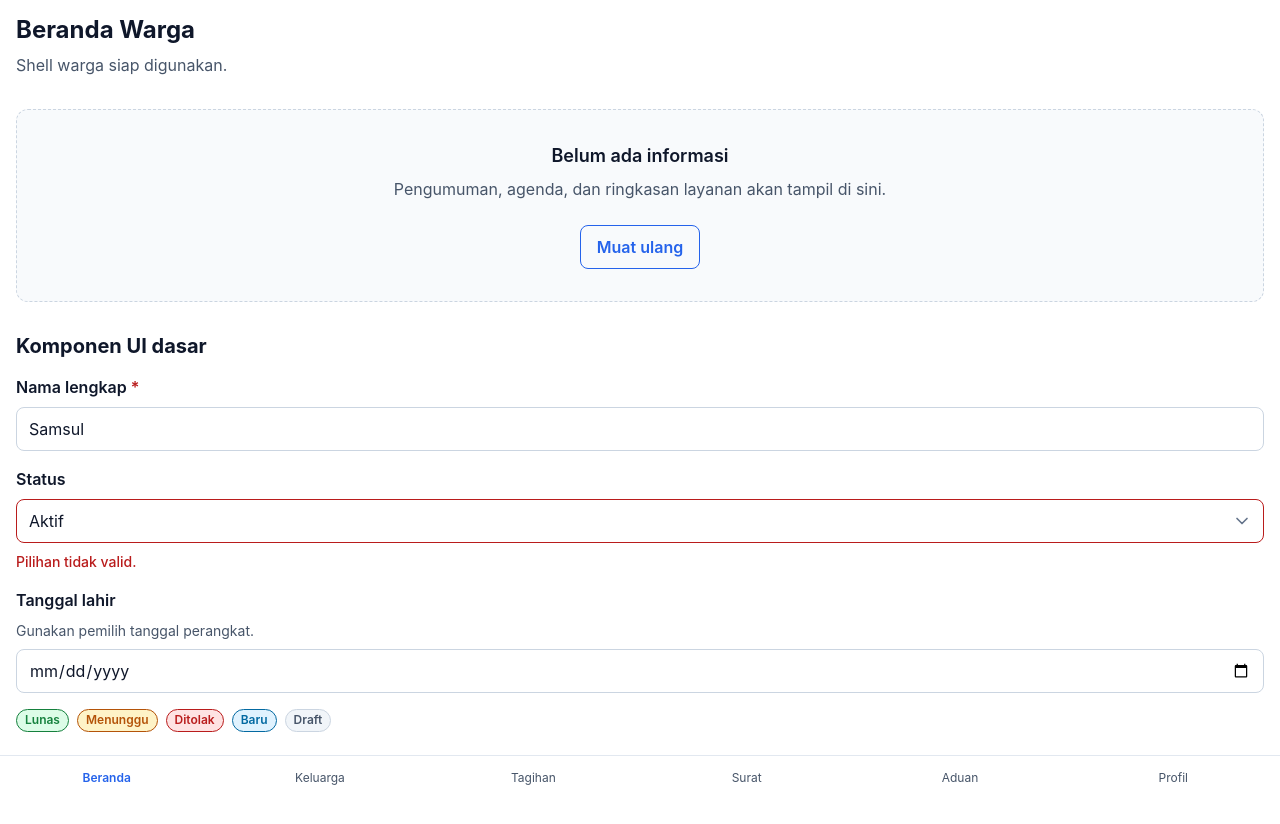
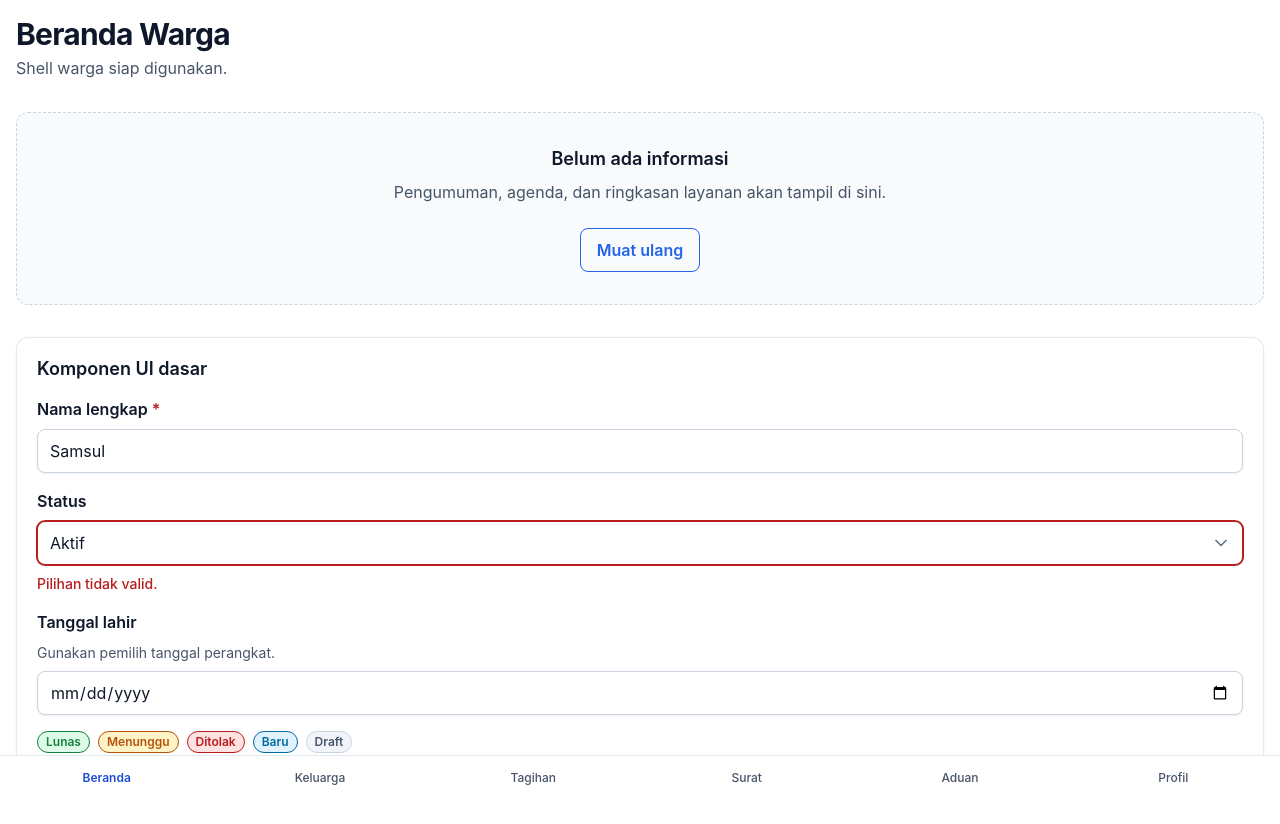
Before and after one commit to maspriyambodo/rtdigital, a Next.js app in the folder apps/web/: page /warga in a window 1280 px wide. Shown: the top 824 px of the page. Built offline with nearby package versions, Linux system fonts and the light colour scheme; no server answers.

Commit message:
style(web): polish UI hierarchy, forms, and navigation
Refine global UI states, form controls, navigation hierarchy, and dashboard card layouts without changing application logic.

```diff
--- a/apps/web/src/app/(warga)/warga/page.tsx
+++ b/apps/web/src/app/(warga)/warga/page.tsx
@@ -8,21 +8,25 @@ import { TextInput } from "@/components/ui/TextInput";
 
 export default function WargaHomePage() {
   return (
-    <div style={{ display: "grid", gap: "var(--space-8)" }}>
-      <section>
+    <div style={{ display: "flex", flexDirection: "column", gap: "var(--space-8)" }}>
+      <header>
         <h1
           style={{
-            marginBottom: "var(--space-2)",
-            fontSize: "1.5rem",
+            margin: 0,
+            marginBottom: "var(--space-1)",
+            fontSize: "1.875rem",
+            fontWeight: 700,
             lineHeight: 1.2,
+            letterSpacing: "-0.025em",
+            color: "var(--color-text)",
           }}
         >
           Beranda Warga
         </h1>
-        <p style={{ color: "var(--color-text-secondary)" }}>
+        <p style={{ margin: 0, color: "var(--color-text-secondary)", fontSize: "1rem" }}>
           Shell warga siap digunakan.
         </p>
-      </section>
+      </header>
 
       <EmptyState
         title="Belum ada informasi"
@@ -30,8 +34,27 @@ export default function WargaHomePage() {
         action={<Button variant="outline">Muat ulang</Button>}
       />
 
-      <section style={{ display: "grid", gap: "var(--space-4)" }}>
-        <h2 style={{ fontSize: "1.25rem", lineHeight: 1.25 }}>
+      <section
+        style={{
+          display: "flex",
+          flexDirection: "column",
+          gap: "var(--space-4)",
+          padding: "var(--space-5)",
+          background: "var(--color-surface)",
+          border: "1px solid var(--color-border)",
+          borderRadius: "var(--radius-lg)",
+          boxShadow: "var(--shadow-sm)",
+        }}
+      >
+        <h2
+          style={{
+            margin: 0,
+            fontSize: "1.125rem",
+            fontWeight: 600,
+            lineHeight: 1.25,
+            color: "var(--color-text)",
+          }}
+        >
           Komponen UI dasar
         </h2>
 
--- a/apps/web/src/app/globals.css
+++ b/apps/web/src/app/globals.css
@@ -54,6 +54,9 @@
   --font-sans:
     Inter, ui-sans-serif, system-ui, -apple-system, BlinkMacSystemFont,
     "Segoe UI", Roboto, Helvetica, Arial, sans-serif;
+
+  --transition-fast: 150ms ease;
+  --shadow-lg: 0 12px 28px rgb(15 23 42 / 0.12);
 }
 
 *,
@@ -113,6 +116,31 @@ svg {
   outline-offset: 2px;
 }
 
+button,
+input,
+select {
+  transition:
+    background-color var(--transition-fast),
+    border-color var(--transition-fast),
+    box-shadow var(--transition-fast),
+    color var(--transition-fast);
+}
+
+button:not(:disabled):hover {
+  filter: brightness(0.97);
+}
+
+button:disabled,
+input:disabled,
+select:disabled {
+  cursor: not-allowed;
+}
+
+input::placeholder {
+  color: var(--color-text-muted);
+  opacity: 1;
+}
+
 .tabular {
   font-variant-numeric: tabular-nums;
 }
--- a/apps/web/src/components/layout/PengurusNavigation.tsx
+++ b/apps/web/src/components/layout/PengurusNavigation.tsx
@@ -53,11 +53,12 @@ export function PengurusNavigation({
               borderRadius: "var(--radius-md)",
               color: isActive
                 ? "var(--color-primary-700)"
-                : "var(--color-text)",
+                : "var(--color-text-secondary)",
               background: isActive
                 ? "var(--color-primary-50)"
                 : "transparent",
-              fontWeight: isActive ? 600 : 400,
+              fontWeight: isActive ? 600 : 500,
+              transition: "background-color var(--transition-fast), color var(--transition-fast)",
             }}
           >
             {item.label}
--- a/apps/web/src/components/layout/WargaNavigation.tsx
+++ b/apps/web/src/components/layout/WargaNavigation.tsx
@@ -46,12 +46,13 @@ export function WargaNavigation() {
               minHeight: 44,
               padding: "var(--space-2) 2px",
               color: isActive
-                ? "var(--color-primary-600)"
+                ? "var(--color-primary-700)"
                 : "var(--color-text-secondary)",
               fontSize: "0.75rem",
-              fontWeight: isActive ? 600 : 400,
+              fontWeight: isActive ? 600 : 500,
               textAlign: "center",
               whiteSpace: "nowrap",
+              transition: "color var(--transition-fast)",
             }}
           >
             {item.label}
--- a/apps/web/src/components/ui/Button.tsx
+++ b/apps/web/src/components/ui/Button.tsx
@@ -49,11 +49,13 @@ export const Button = forwardRef<HTMLButtonElement, ButtonProps>(
           display: "inline-flex",
           alignItems: "center",
           justifyContent: "center",
+          gap: "var(--space-2)",
           minHeight: 44,
           padding: "var(--space-2) var(--space-4)",
           borderRadius: "var(--radius-md)",
           cursor: isDisabled ? "not-allowed" : "pointer",
           fontWeight: 600,
+          boxShadow: variant === "primary" ? "var(--shadow-sm)" : "none",
           opacity: isDisabled ? 0.6 : 1,
           ...styles[variant],
           ...style,
--- a/apps/web/src/components/ui/DatePicker.tsx
+++ b/apps/web/src/components/ui/DatePicker.tsx
@@ -26,6 +26,7 @@ export const DatePicker = forwardRef<HTMLInputElement, DatePickerProps>(
           background: "var(--color-surface)",
           color: "var(--color-text)",
           fontSize: "1rem",
+          boxShadow: isInvalid ? "0 0 0 1px var(--color-danger)" : "var(--shadow-sm)",
           ...style,
         }}
         {...props}
--- a/apps/web/src/components/ui/Select.tsx
+++ b/apps/web/src/components/ui/Select.tsx
@@ -24,6 +24,7 @@ export const Select = forwardRef<HTMLSelectElement, SelectProps>(
             background: "var(--color-surface)",
             color: "var(--color-text)",
             fontSize: "1rem",
+            boxShadow: isInvalid ? "0 0 0 1px var(--color-danger)" : "var(--shadow-sm)",
             ...style,
           }}
           {...props}
--- a/apps/web/src/components/ui/TextInput.tsx
+++ b/apps/web/src/components/ui/TextInput.tsx
@@ -22,6 +22,7 @@ export const TextInput = forwardRef<HTMLInputElement, TextInputProps>(
           background: "var(--color-surface)",
           color: "var(--color-text)",
           fontSize: "1rem",
+          boxShadow: isInvalid ? "0 0 0 1px var(--color-danger)" : "var(--shadow-sm)",
           ...style,
         }}
         {...props}
```
Also changed, not shown: apps/web/src/app/(pengurus)/pengurus/page.tsx (+31 -8 lines).
